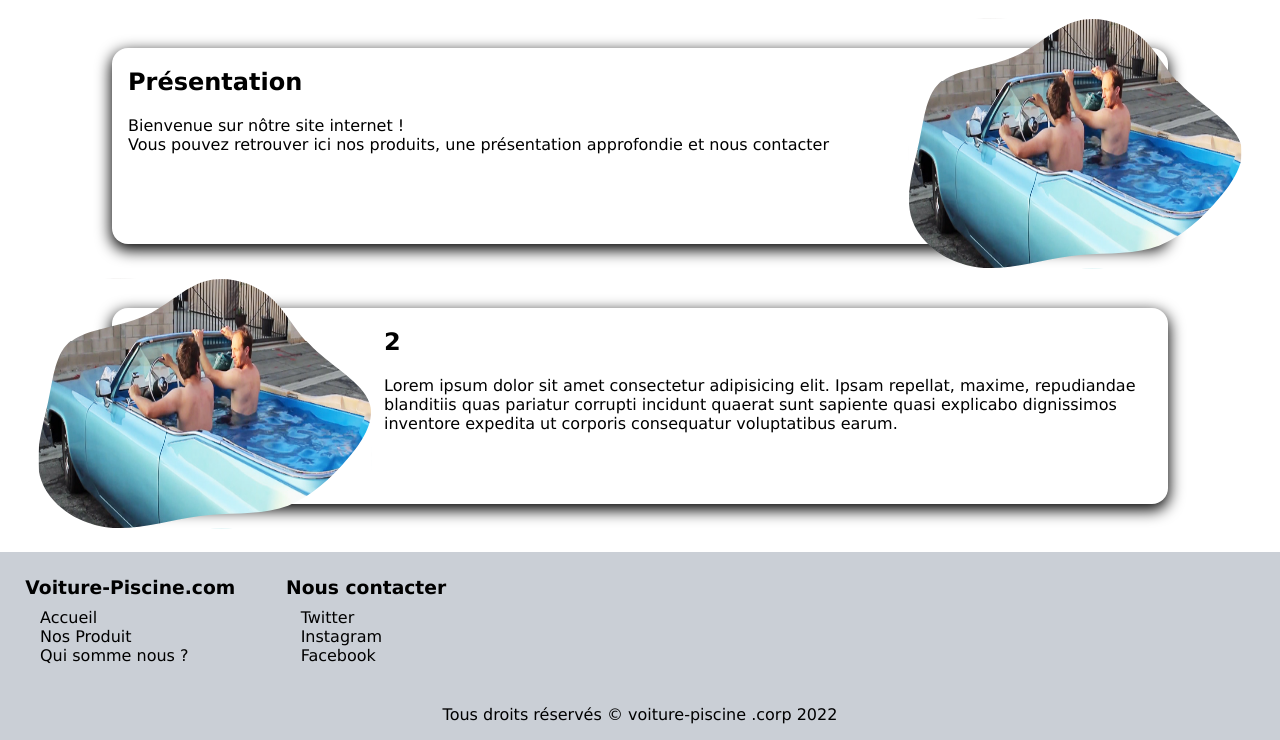
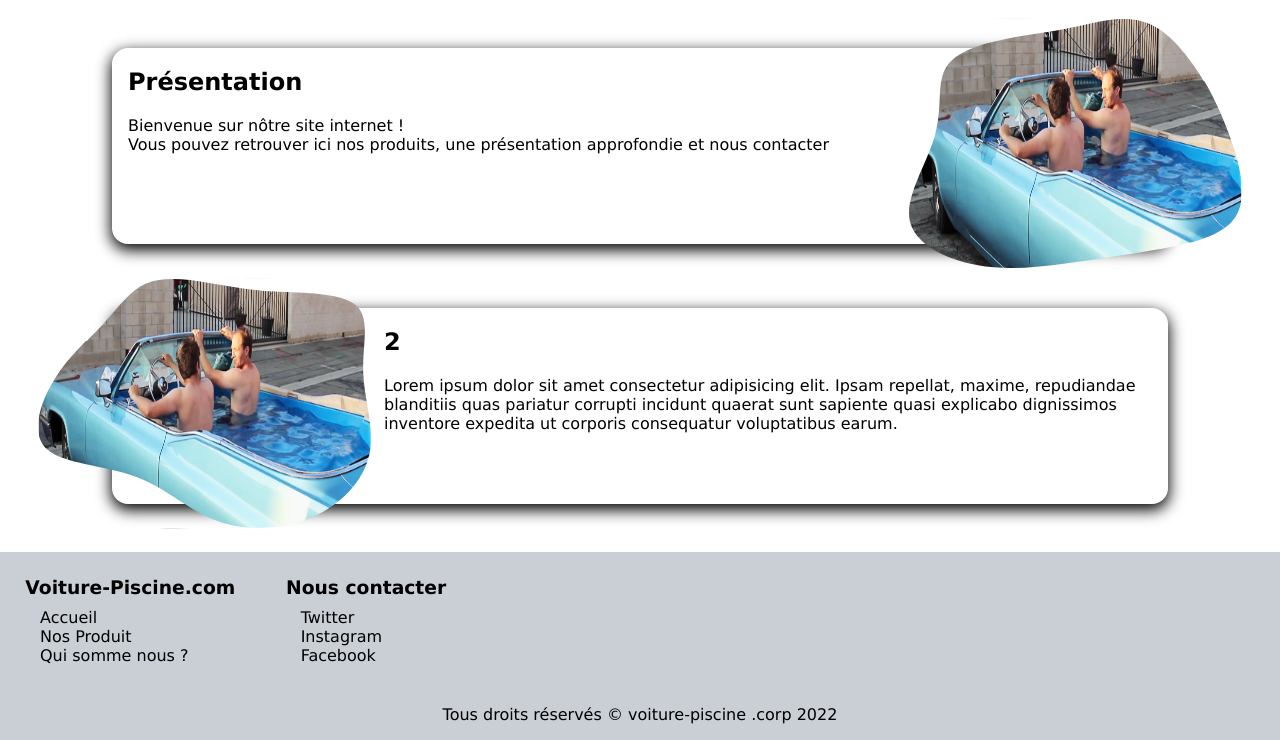
Before and after one commit to orkeilius/voiture-piscine, a PHP site: page / in a window 1280 px wide. Shown: the part 121-861 px from the top of the page. Run offline with PHP 8.4, Linux system fonts and the light colour scheme.

Commit message:
fix mask on chromium

```diff
--- a/site statique/index.php
+++ b/site statique/index.php
@@ -17,12 +17,12 @@
                     Vous pouvez retrouver ici nos produits, une présentation approfondie et nous contacter
                 </p>
             </div>
-            <div style="mask-image: url(img/mask/blob4.svg);" class="mask">
+            <div style="mask-image: url(img/mask/blob3.svg);-webkit-mask-image:url(img/mask/blob3.svg)" class="mask">
                 <img src="img/voiture.jpeg">
             </div>
         </article>
         <article>
-            <div style="mask-image: url(img/mask/blob4.svg);" class="mask">
+            <div style="mask-image: url(img/mask/blob2.svg);-webkit-mask-image:url(img/mask/blob2.svg)" class="mask">
                 <img src="img/voiture.jpeg">
             </div>
             <div>
--- a/site statique/presentation.php
+++ b/site statique/presentation.php
@@ -18,7 +18,7 @@
                     Si vous avez plus de question, n'hésitez pas ! </br>
                 </p>
             </div>
-            <div style="mask-image: url(img/mask/blob4.svg);" class="mask">
+            <div style="mask-image: url(img/mask/blob4.svg);-webkit-mask-image:url(img/mask/blob4.svg)" class="mask">
                 <img src="img/modif.jpg">
             </div>
         </article>
--- a/site statique/style/main.css
+++ b/site statique/style/main.css
@@ -24,6 +24,7 @@ section{
 .mask{
     height: fit-content;
     mask-size: contain;
+    -webkit-mask-size: contain;
 }
 .mask > img{
     aspect-ratio: 4/3;
```
Also changed, not shown: site statique/produits.php (+4 -4 lines).
